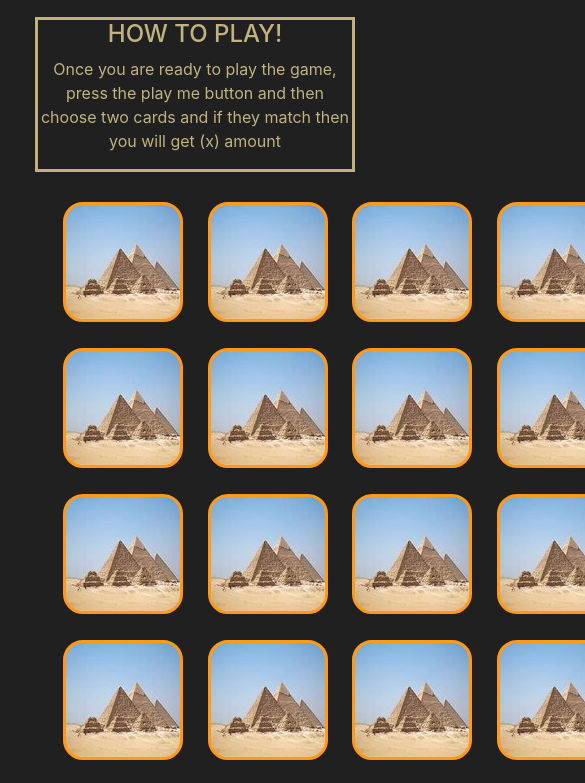
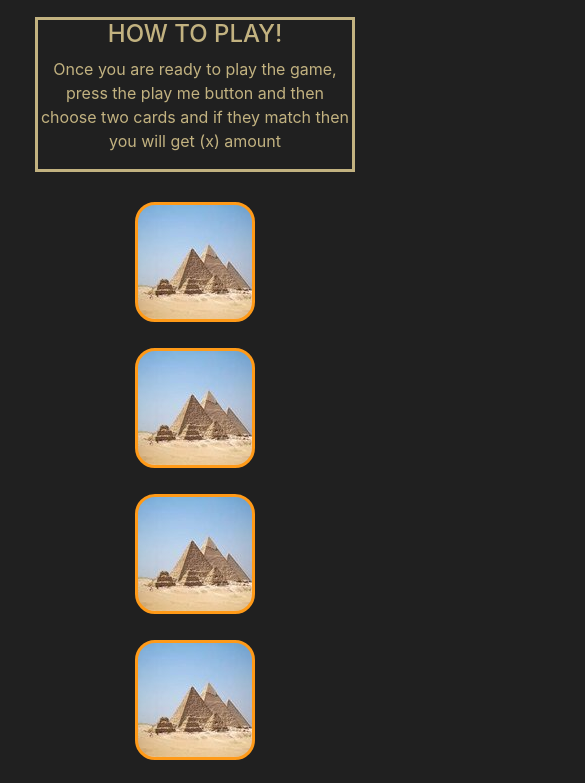
Before and after one commit to manni8436/MS2-Project, a plain HTML site: page index.html in a window 390 px wide. Shown: the part 267-1050 px from the top of the page, 585 px wide, since content can reach past the window. Drawn offline with nearby package versions, Linux system fonts and the light colour scheme; a web font is replaced by a local one.

Commit message:
made changes to .game class to try and make my cards more responsive in smaller screens

```diff
--- a/assets/css/style.css
+++ b/assets/css/style.css
@@ -15,8 +15,8 @@ body {
 .game {
     text-align: center;
     margin: auto;
-    height: 650px;
-    width: 650px;
+    height: 100vh;
+    width: 52vw;
 }
 
 .game-header {
@@ -47,7 +47,7 @@ h4 {
 }
 
 .card-back {
-    background-image: url(../image/pyramids.jpg);
+    background-image: url('../image/pyramids.jpg');
 }
 
 .btn {
```
